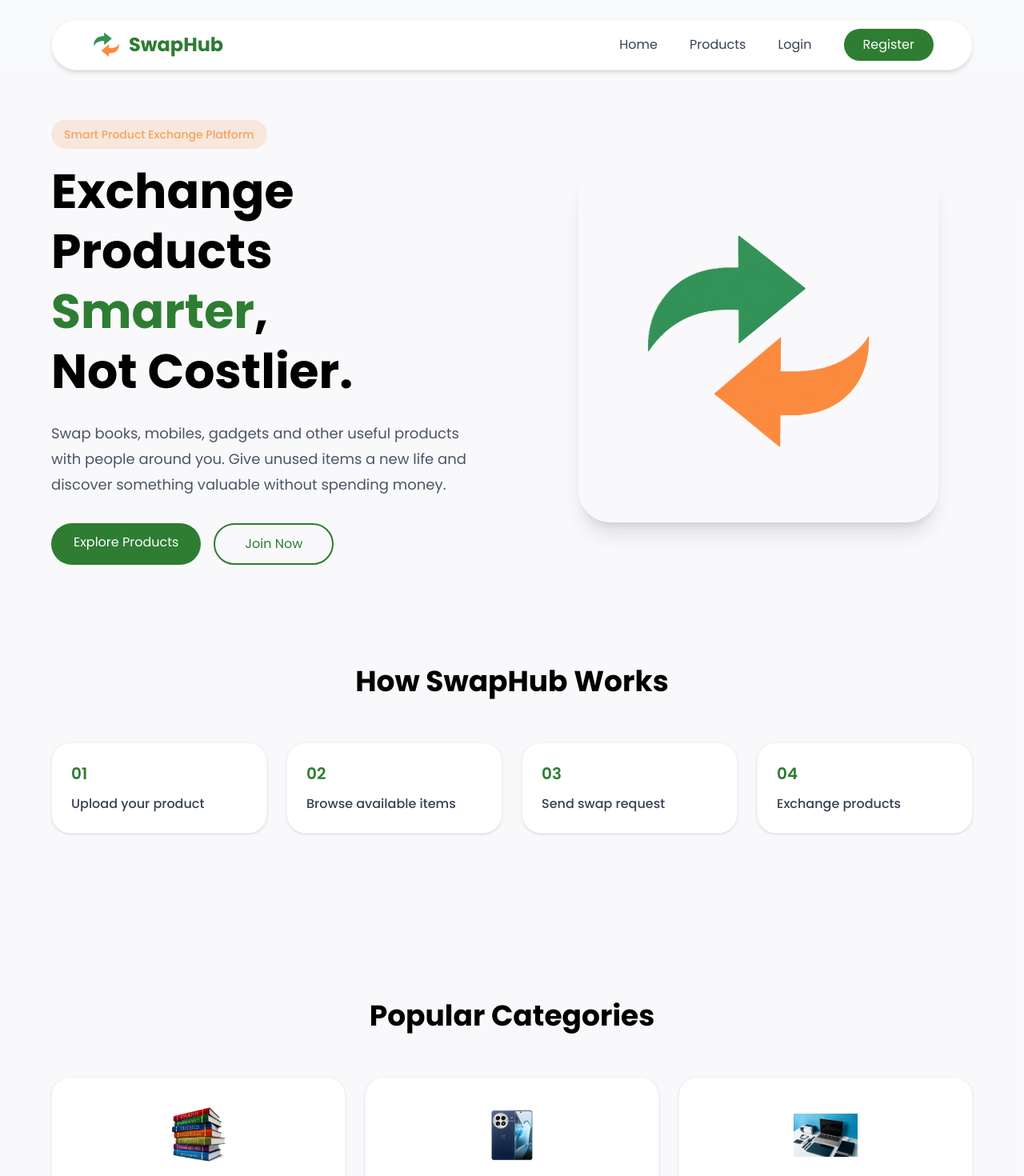
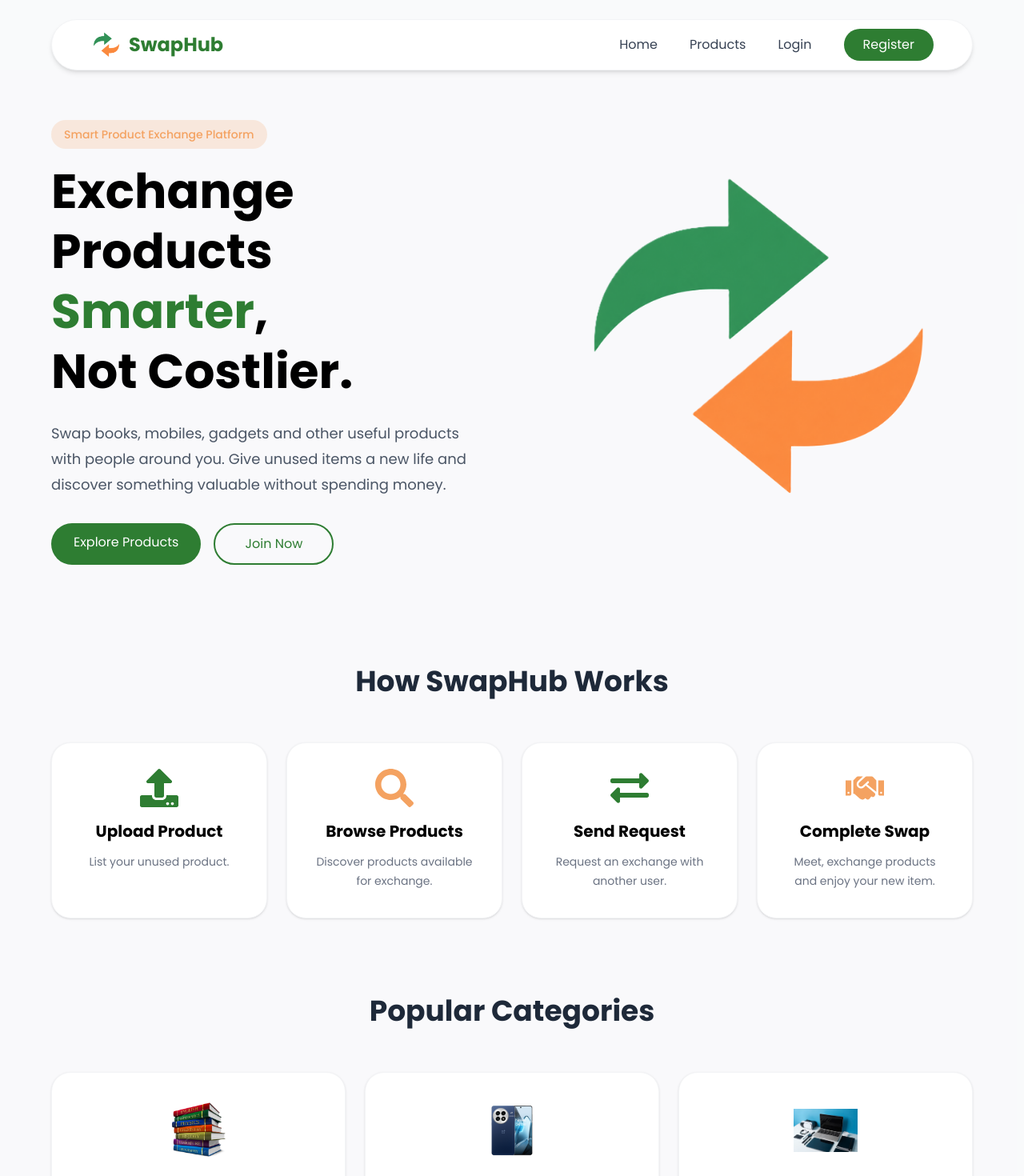
Before and after one commit to Amanverma45/swapHub, a React (Vite) app in the folder Frontend/hub/: page / in a window 1280 px wide. Shown: the top 1470 px of the page at 80% size. Built offline with nearby package versions, Linux system fonts and the light colour scheme.

Commit message:
UI update of home page section 1 and 2

```diff
--- a/Frontend/hub/src/Components/Home.jsx
+++ b/Frontend/hub/src/Components/Home.jsx
@@ -6,6 +6,8 @@ import electronics from "../assets/electronics.png";
 import gaming from "../assets/gaming.png";
 import accessories from "../assets/accessories.png";
 import homeItems from "../assets/homeItems.png";
+import { motion } from "framer-motion";
+import { FaUpload, FaSearch, FaExchangeAlt, FaHandshake, } from "react-icons/fa";
 
 const Home = () => {
     return (
@@ -13,7 +15,12 @@ const Home = () => {
 
             <section className="w-[90%] max-w-6xl mx-auto min-h-[85vh] flex items-center justify-center py-10">
                 <div className="grid md:grid-cols-2 gap-12 lg:gap-20 items-center w-full">
-                    <div className="flex flex-col justify-center text-left">
+                    <motion.div
+                        initial={{ opacity: 0, x: -40 }}
+                        animate={{ opacity: 1, x: 0 }}
+                        transition={{ duration: 0.6 }}
+                        className="flex flex-col justify-center text-left"
+                    >
                         <span className="self-start inline-block bg-[#F4A261]/20 text-[#F4A261] px-4 py-2 rounded-full text-sm font-medium mb-4">
                             Smart Product Exchange Platform
                         </span>
@@ -28,53 +35,135 @@ const Home = () => {
                             something valuable without spending money.
                         </p>
                         <div className="flex flex-wrap gap-4 mt-8">
-                            <Link to="/products" className="bg-[#2E7D32] text-white px-7 py-3 rounded-full hover:bg-[#256728] transition text-center min-w-[150px]">
+                            <Link to="/products" className="bg-[#2E7D32] text-white px-7 py-3 rounded-full hover:scale-105 active:scale-95 transition-all duration-300 transition text-center min-w-[150px]">
                                 Explore Products
                             </Link>
-                            <Link to="/register" className="border-2 border-[#2E7D32] text-[#2E7D32] px-7 py-3 rounded-full hover:bg-[#2E7D32] hover:text-white transition text-center min-w-[150px]">
+                            <Link to="/register" className="border-2 border-[#2E7D32] text-[#2E7D32] px-7 py-3 rounded-full hover:scale-105 active:scale-95 transition-all duration-300 hover:text-white transition text-center min-w-[150px]">
                                 Join Now
                             </Link>
                         </div>
-                    </div>
-                    <div className="flex justify-center items-center w-full">
-                        <div className="bg-gray-50/50 shadow-xl rounded-[40px] p-6 md:p-10 w-full max-w-[450px] aspect-square flex items-center justify-center">
-                            <img src={logo} alt="SwapHub" className="w-full h-full object-contain max-h-[350px]" />
-                        </div>
-                    </div>
+                    </motion.div>
+                    <motion.div
+                        initial={{ opacity: 0, x: 40 }}
+                        animate={{ opacity: 1, x: 0 }}
+                        transition={{ duration: 0.6, delay: 0.2 }}
+                        className="flex justify-center items-center w-full"
+                    >
+                        <motion.img
+                            src={logo}
+                            alt="SwapHub"
+                            animate={{ y: [0, -12, 0] }}
+                            transition={{
+                                duration: 2.6,
+                                repeat: Infinity,
+                                ease: "easeInOut",
+                            }}
+                            className="w-full max-w-[380px] md:max-w-[480px] lg:max-w-[520px] object-contain select-none"
+                        />
+                    </motion.div>
                 </div>
             </section>
 
             <section className="w-[90%] max-w-6xl mx-auto pt-16 pb-12 w-full">
-                <h2 className="text-3xl md:text-4xl font-bold text-center !mb-12 md:!mb-14">
+                <h2 className="text-3xl md:text-4xl font-bold text-center mb-12 md:mb-14 text-gray-800">
                     How SwapHub Works
                 </h2>
-                <div className="grid sm:grid-cols-2 md:grid-cols-4 gap-6">
-                    <div className="bg-white p-6 rounded-3xl shadow-sm border border-gray-100">
-                        <h3 className="text-[#2E7D32] font-semibold text-xl mb-3">01</h3>
-                        <p className="text-gray-700 font-medium">Upload your product</p>
-                    </div>
-                    <div className="bg-white p-6 rounded-3xl shadow-sm border border-gray-100">
-                        <h3 className="text-[#2E7D32] font-semibold text-xl mb-3">02</h3>
-                        <p className="text-gray-700 font-medium">Browse available items</p>
-                    </div>
-                    <div className="bg-white p-6 rounded-3xl shadow-sm border border-gray-100">
-                        <h3 className="text-[#2E7D32] font-semibold text-xl mb-3">03</h3>
-                        <p className="text-gray-700 font-medium">Send swap request</p>
-                    </div>
-                    <div className="bg-white p-6 rounded-3xl shadow-sm border border-gray-100">
-                        <h3 className="text-[#2E7D32] font-semibold text-xl mb-3">04</h3>
-                        <p className="text-gray-700 font-medium">Exchange products</p>
-                    </div>
+                <div className="grid grid-cols-2 md:grid-cols-4 gap-4 md:gap-6">
+                    <motion.div
+                        initial={{ opacity: 0, y: 25 }}
+                        whileInView={{ opacity: 1, y: 0 }}
+                        viewport={{ once: true }}
+                        transition={{ duration: 0.3 }}
+                        whileHover={{
+                            y: -6,
+                            scale: 1.02,
+                            boxShadow: "0 14px 30px rgba(0,0,0,0.12)"
+                        }}
+                        className="bg-white p-5 md:p-8 rounded-3xl border border-gray-100 shadow-sm text-center min-h-[220px] transition-all duration-200">
+
+                        <FaUpload className="text-4xl md:text-5xl text-[#2E7D32] mx-auto mb-4" />
+
+                        <h3 className="text-lg md:text-xl font-bold">
+                            Upload Product
+                        </h3>
+
+                        <p className="text-xs md:text-sm text-gray-500 mt-3 leading-6">
+                            List your unused product.
+                        </p>
+
+                    </motion.div>
+                    <motion.div
+                        initial={{ opacity: 0, y: 25 }}
+                        whileInView={{ opacity: 1, y: 0 }}
+                        viewport={{ once: true }}
+                        transition={{ duration: 0.3, delay: 0.05 }}
+                        whileHover={{
+                            y: -6,
+                            scale: 1.02,
+                            boxShadow: "0 14px 30px rgba(0,0,0,0.12)"
+                        }}
+                        className="bg-white p-5 md:p-8 rounded-3xl border border-gray-100 shadow-sm text-center min-h-[220px] transition-all duration-200">
+                        <FaSearch className="text-4xl md:text-5xl text-[#F4A261] mx-auto mb-4" />
+
+                        <h3 className="text-lg md:text-xl font-bold">
+                            Browse Products
+                        </h3>
+
+                        <p className="text-xs md:text-sm text-gray-500 mt-3 leading-6">
+                            Discover products available for exchange.
+                        </p>
+                    </motion.div>
+                    <motion.div
+                        initial={{ opacity: 0, y: 25 }}
+                        whileInView={{ opacity: 1, y: 0 }}
+                        viewport={{ once: true }}
+                        transition={{ duration: 0.3, delay: 0.1 }}
+                        whileHover={{
+                            y: -6,
+                            scale: 1.02,
+                            boxShadow: "0 14px 30px rgba(0,0,0,0.12)"
+                        }}
+                        className="bg-white p-5 md:p-8 rounded-3xl border border-gray-100 shadow-sm text-center min-h-[220px] transition-all duration-200">
+                        <FaExchangeAlt className="text-4xl md:text-5xl text-[#2E7D32] mx-auto mb-4" />
+
+                        <h3 className="text-lg md:text-xl font-bold">
+                            Send Request
+                        </h3>
+
+                        <p className="text-xs md:text-sm text-gray-500 mt-3 leading-6">
+                            Request an exchange with another user.
+                        </p>
+                    </motion.div>
+                    <motion.div
+                        initial={{ opacity: 0, y: 25 }}
+                        whileInView={{ opacity: 1, y: 0 }}
+                        viewport={{ once: true }}
+                        transition={{ duration: 0.3, delay: 0.15 }}
+                        whileHover={{
+                            y: -6,
+                            scale: 1.02,
+                            boxShadow: "0 14px 30px rgba(0,0,0,0.12)"
+                        }}
+                        className="bg-white p-5 md:p-8 rounded-3xl border border-gray-100 shadow-sm text-center min-h-[220px] transition-all duration-200">
+                        <FaHandshake className="text-4xl md:text-5xl text-[#F4A261] mx-auto mb-4" />
+
+                        <h3 className="text-lg md:text-xl font-bold">
+                            Complete Swap
+                        </h3>
+
+                        <p className="text-xs md:text-sm text-gray-500 mt-3 leading-6">
+                            Meet, exchange products and enjoy your new item.
+                        </p>
+                    </motion.div>
                 </div>
             </section>
 
-            <div className="w-full h-16 md:h-28"></div>
 
             <section className="w-[90%] max-w-6xl mx-auto pt-12 pb-24 w-full">
-                <h2 className="text-3xl md:text-4xl font-bold text-center !mb-12 md:!mb-14">
+                <h2 className="text-3xl md:text-4xl font-bold text-center text-gray-800 mb-12 md:mb-14">
                     Popular Categories
                 </h2>
-                <div className="grid sm:grid-cols-2 md:grid-cols-3 gap-6">
+                <div className="grid grid-cols-2 lg:grid-cols-3 gap-4 md:gap-6">
                     <div className="bg-white p-8 rounded-3xl shadow-sm border border-gray-100 text-center hover:-translate-y-2 hover:shadow-lg transition duration-300">
                         <img src={books} alt="Books" className="w-20 h-20 mx-auto mb-5 object-contain" />
                         <h3 className="text-xl font-semibold">Books</h3>
```
Also changed, not shown: Frontend/hub/src/Components/MyProducts.jsx (+2 -8 lines).
